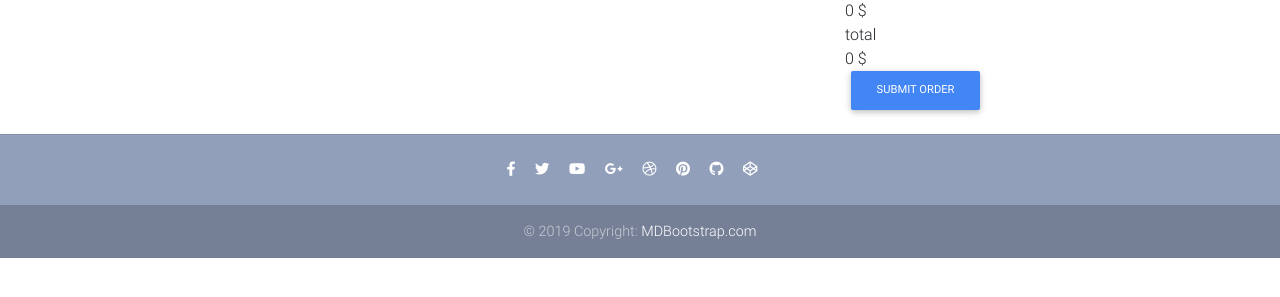
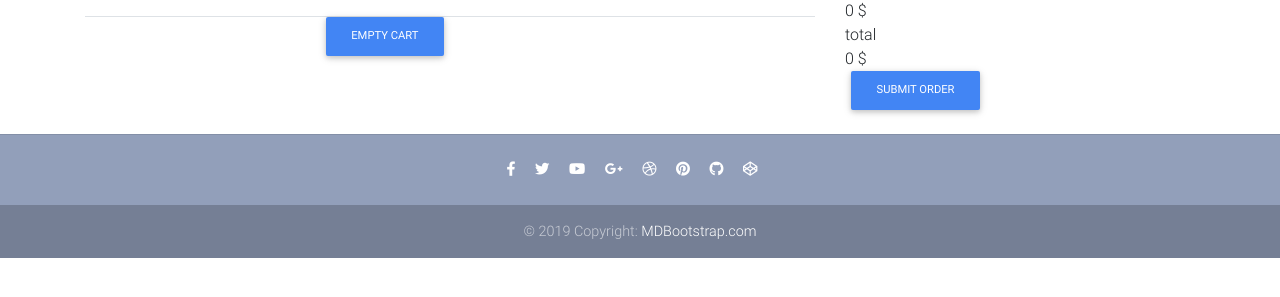
Before and after one commit to thesooge/gold-shop, a Django app: page /cart/ in a window 1280 px wide. Shown: the part 185-482 px from the top of the page. Run offline with Django 3.2, Linux system fonts and the light colour scheme; some libraries are stand-ins or nearby versions.

Commit message:
implement cart-clear

```diff
--- a/cart/templates/cart/cart_list.html
+++ b/cart/templates/cart/cart_list.html
@@ -121,14 +121,14 @@
                                 </div>
                             </div>
                         </div>
-                        {% comment %} <div class="row no-gutters border-top pt--20 mt--20">
+                        <div class="row no-gutters border-top pt--20 mt--20">
                             <div class="col-sm-6 text-sm-right">
-                                <form action={{cart.clear}} method='POST'>
+                                <form action="{% url 'cart_clear' %}" method='POST'>
                                     {% csrf_token %}
                                     <button type="submit" class="btn btn-primary btn-md my-0 p">empty cart</button>
                                 </form>
                             </div>
-                        </div> {% endcomment %}
+                        </div>
                 </div>
                 <div class="col-lg-4">
                     <div class="cart-collaterals">
--- a/cart/urls.py
+++ b/cart/urls.py
@@ -6,6 +6,7 @@ urlpatterns = [
     path('', views.cart_list, name='cart_list'),
     path('add/<int:product_id>', views.cart_add, name='cart_add'),
     path('remove/<int:product_id>', views.cart_remove, name='cart_remove'),
+    path('clear-cart/', views.clear_cart, name='cart_clear'),
 
 
 ]
--- a/cart/views.py
+++ b/cart/views.py
@@ -1,4 +1,5 @@
 from django.shortcuts import render, get_object_or_404, reverse, redirect
+from django.views.decorators.http import require_POST
 
 from .cart import Cart
 from .forms import AddToCartForm
@@ -30,3 +31,9 @@ def cart_remove(request, product_id):
     cart = Cart(request)
     cart.delete(product_id)
     return redirect('cart_list')
+
+@require_POST
+def clear_cart(request):
+    cart = Cart(request)
+    cart.clear()
+    return redirect('product-list')
--- a/config/urls.py
+++ b/config/urls.py
@@ -21,7 +21,7 @@ from django.urls import path, include
 urlpatterns = [
     path("admin/", admin.site.urls),
     path("__debug__/", include("debug_toolbar.urls")),
-    path("product/", include('products.urls')),
+    path("", include('products.urls')),
     path('accounts/', include('allauth.urls')),
     path('', include('pages.urls')),
     path('cart/',include('cart.urls')),
```
